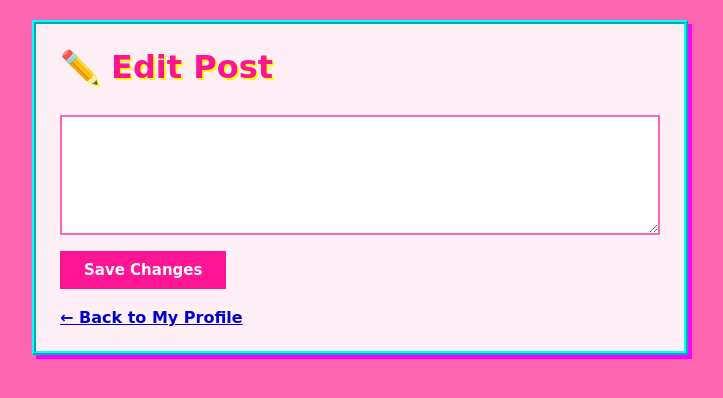
After one commit to brickface082/millennial-space, a Flask app: template templates/edit_post.html in a window 1280 px wide. The commit adds this page. Shown: the top 398 px of the page, without its empty margins (280-1003 px from the left). Run offline with Flask 3, Linux system fonts and the light colour scheme; the template is opened without the code that fills it, so the values that code supplies are empty.

Commit message:
T010 - add edit and delete for posts

```diff
--- a/app.py
+++ b/app.py
@@ -136,6 +136,32 @@ def edit_profile():
         return redirect(url_for("profile", username=current_user.username))
     return render_template("edit_profile.html")
 
+@app.route("/post/<int:post_id>/delete", methods=["POST"])
+@login_required
+def delete_post(post_id):
+    post = Post.query.get_or_404(post_id)
+    if post.user_id != current_user.id:
+        return redirect(url_for("profile", username=current_user.username))
+    db.session.delete(post)
+    db.session.commit()
+    return redirect(url_for("profile", username=current_user.username))
+
+@app.route("/post/<int:post_id>/edit", methods=["GET", "POST"])
+@login_required
+def edit_post(post_id):
+    post = Post.query.get_or_404(post_id)
+    if post.user_id != current_user.id:
+        return redirect(url_for("profile", username=current_user.username))
+    if request.method == "POST":
+        body = request.form.get("body", "").strip()
+        if not body:
+            flash("Post cannot be empty.", "danger")
+            return redirect(url_for("edit_post", post_id=post_id))
+        post.body = body
+        db.session.commit()
+        return redirect(url_for("profile", username=current_user.username))
+    return render_template("edit_post.html", post=post)
+
 @app.route("/post/create", methods=["POST"])
 @login_required
 def create_post():
--- /dev/null
+++ b/templates/edit_post.html
@@ -0,0 +1,83 @@
+<!DOCTYPE html>
+<html>
+<head>
+    <meta charset="UTF-8">
+    <meta name="viewport" content="width=device-width, initial-scale=1.0">
+    <title>Edit Post - Millennial Space</title>
+    <style>
+        body {
+            background-color: #ff66b2;
+            font-family: 'Comic Sans MS', cursive;
+            margin: 0;
+            padding: 20px;
+        }
+        .edit-box {
+            background: rgba(255,255,255,0.9);
+            max-width: 600px;
+            margin: 0 auto;
+            padding: 24px;
+            border: 4px ridge #00ffff;
+            box-shadow: 4px 4px 0px #ff00ff;
+        }
+        h1 {
+            color: #ff1493;
+            text-shadow: 2px 2px #ffff00;
+            margin-top: 0;
+        }
+        textarea {
+            width: 100%;
+            box-sizing: border-box;
+            font-family: inherit;
+            font-size: 15px;
+            border: 2px solid #ff66b2;
+            padding: 8px;
+            height: 120px;
+            resize: vertical;
+            margin-top: 8px;
+        }
+        .flash {
+            padding: 8px 12px;
+            margin-bottom: 12px;
+            background: #ffcccc;
+            border: 2px solid #cc0000;
+            color: #660000;
+        }
+        .btn-save {
+            margin-top: 12px;
+            background: #ff1493;
+            color: white;
+            border: none;
+            padding: 10px 24px;
+            font-family: inherit;
+            font-size: 15px;
+            cursor: pointer;
+            font-weight: bold;
+        }
+        .btn-save:hover { background: #cc0077; }
+        a {
+            color: #0000cc;
+            font-weight: bold;
+        }
+    </style>
+</head>
+<body>
+<div class="edit-box">
+    <h1>✏️ Edit Post</h1>
+
+    {% with messages = get_flashed_messages(with_categories=true) %}
+        {% for category, message in messages %}
+            <div class="flash">{{ message }}</div>
+        {% endfor %}
+    {% endwith %}
+
+    <form method="POST">
+        <textarea name="body">{{ post.body }}</textarea>
+        <br>
+        <input class="btn-save" type="submit" value="Save Changes">
+    </form>
+
+    <br>
+    <a href="{{ url_for('profile', username=current_user.username) }}">← Back to My Profile</a>
+</div>
+</body>
+</html>
```
Also changed, not shown: templates/profile.html (+8 -0 lines).
